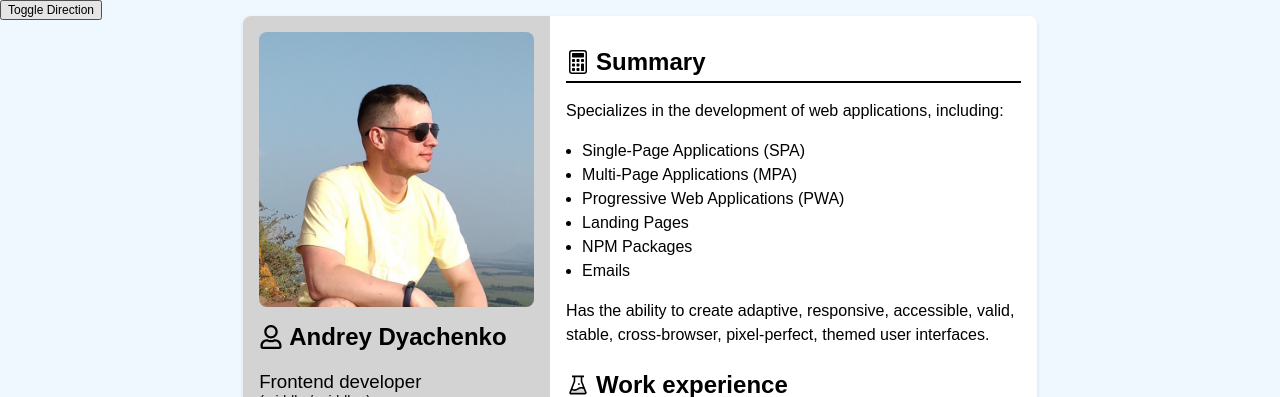
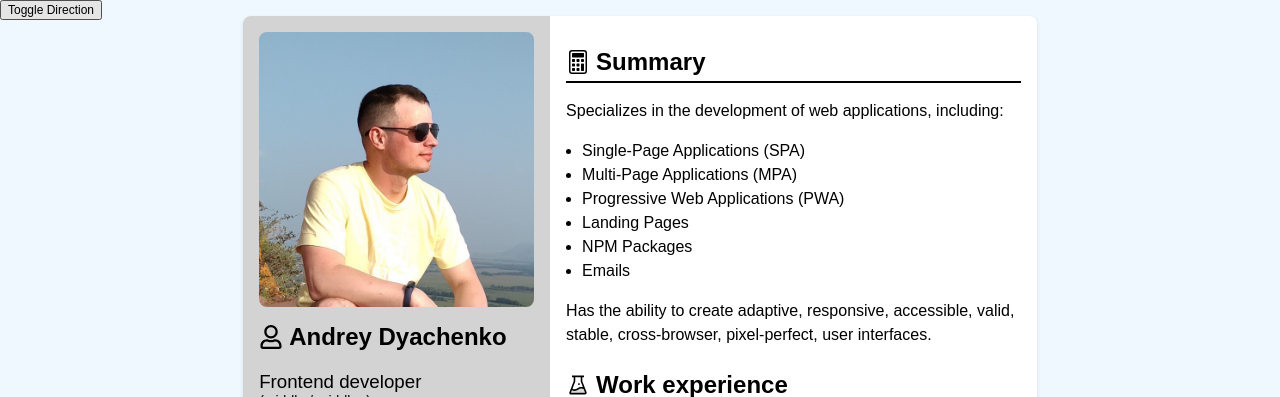
Before and after one commit to Andrew-Dyachenko/cv, a Next.js app: page / in a window 1280 px wide. Shown: the top 397 px of the page. Built offline with nearby package versions, Linux system fonts and the light colour scheme; a web font is replaced by a local one.

Commit message:
refactor: summary text

```diff
--- a/app/components/Main/Main.tsx
+++ b/app/components/Main/Main.tsx
@@ -34,7 +34,7 @@ export default function Main() {
 						<li>Emails</li>
 					</ul>
 					Has the ability to create adaptive, responsive, accessible, valid,
-					stable, cross-browser, pixel-perfect, themed user interfaces.
+					stable, cross-browser, pixel-perfect, user interfaces.
 				</div>
 			</section>
 			<section className={styles.section}>
```
